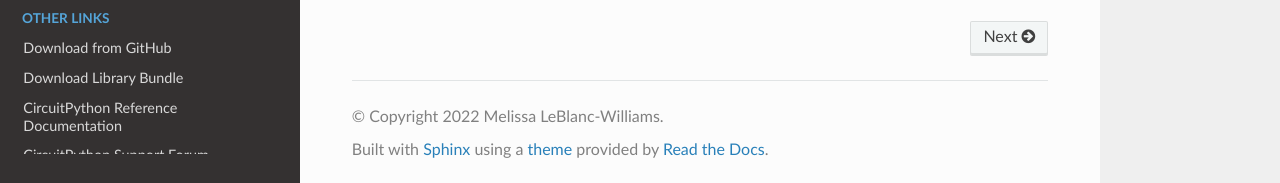
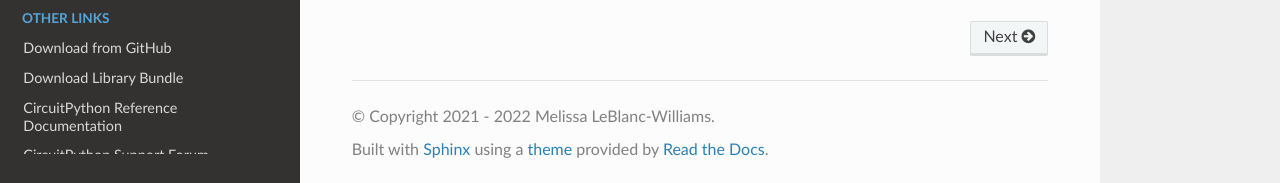
Before and after one commit to adafruit/Adafruit_CircuitPython_FunHouse, a Sphinx documentation site: the page built from docs/index.rst, in a window 1280 px wide and 900 px high, scrolled down 2829 px. Shown: the part 714-897 px from the top of the window. Built offline with Sphinx 7.4.7 and the Read the Docs theme 2.0.0, drawn with Linux system fonts in a browser that asks for light colours; some of the changed lines change nothing that is shown.

Commit message:
Use year duration range for copyright attribution

```diff
--- a/docs/conf.py
+++ b/docs/conf.py
@@ -55,8 +55,14 @@ master_doc = "index"
 
 # General information about the project.
 project = "Adafruit  CircuitPython FunHouse Library"
+creation_year = "2021"
 current_year = str(datetime.datetime.now().year)
-copyright = current_year + " Melissa LeBlanc-Williams"
+year_duration = (
+    current_year
+    if current_year == creation_year
+    else creation_year + " - " + current_year
+)
+copyright = year_duration + " Melissa LeBlanc-Williams"
 author = "Melissa LeBlanc-Williams"
 
 # The version info for the project you're documenting, acts as replacement for
```
